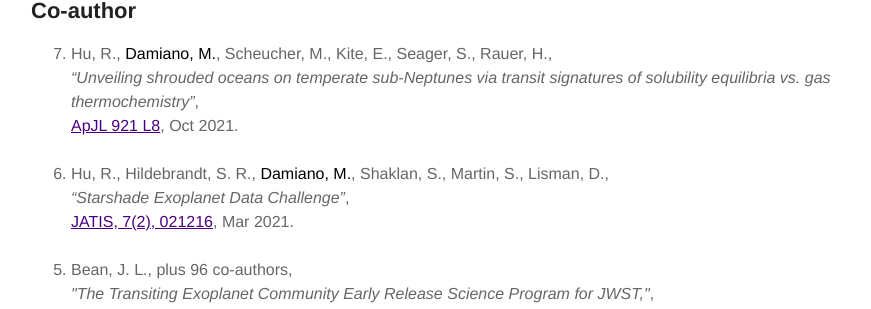
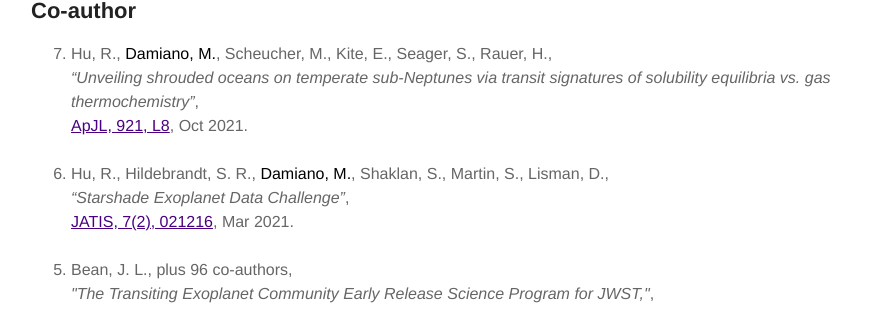
Before and after one commit to MDamiano/MDamiano.github.io, a Jekyll site: the page built from publications.md, in a window 1280 px wide. Shown: the part 1313-1622 px from the top of the page, without its empty margins (204-1075 px from the left). Built offline with Jekyll 4.4.1, drawn with Linux system fonts in a browser that asks for light colours.

Commit message:
Nov 2021

```diff
--- a/publications.md
+++ b/publications.md
@@ -45,7 +45,7 @@ layout: page
 <ol reversed>
     <li>Hu, R., <strong>Damiano, M.</strong>, Scheucher, M.,  Kite, E., Seager, S., Rauer, H.,
 	    <br /><i>“Unveiling shrouded oceans on temperate sub-Neptunes via transit signatures of solubility equilibria vs. gas thermochemistry”</i>,
-	    <br /><a href="https://iopscience.iop.org/article/10.3847/2041-8213/ac1f92">ApJL 921 L8</a>, Oct 2021.
+	    <br /><a href="https://iopscience.iop.org/article/10.3847/2041-8213/ac1f92">ApJL, 921, L8</a>, Oct 2021.
 	    <br /><br /></li>
     <li>Hu, R., Hildebrandt, S. R., <strong>Damiano, M.</strong>, Shaklan, S.,  Martin, S., Lisman, D.,
 	    <br /><i>“Starshade Exoplanet Data Challenge”</i>,
```
Also changed, not shown: 1 other file.
